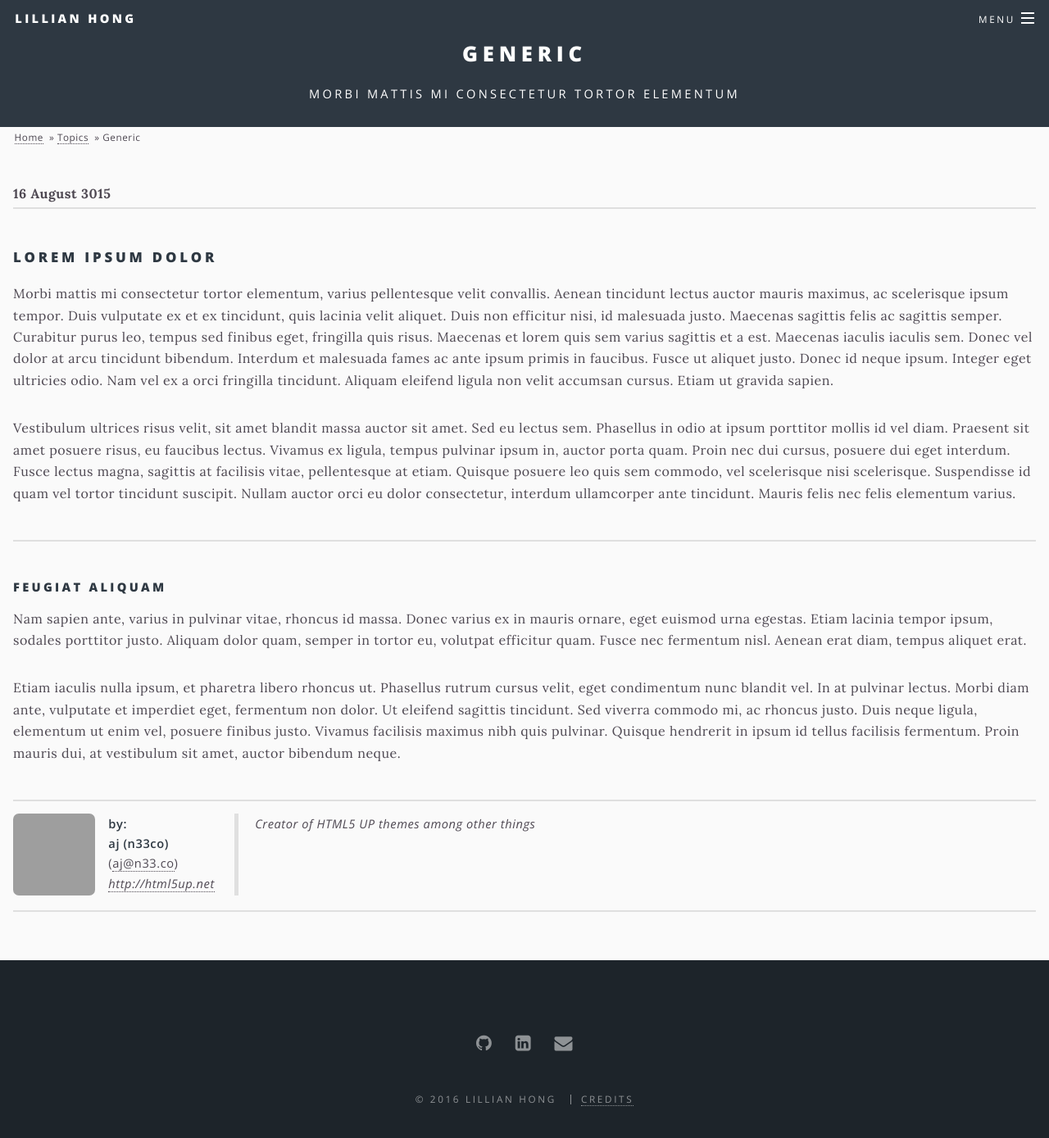
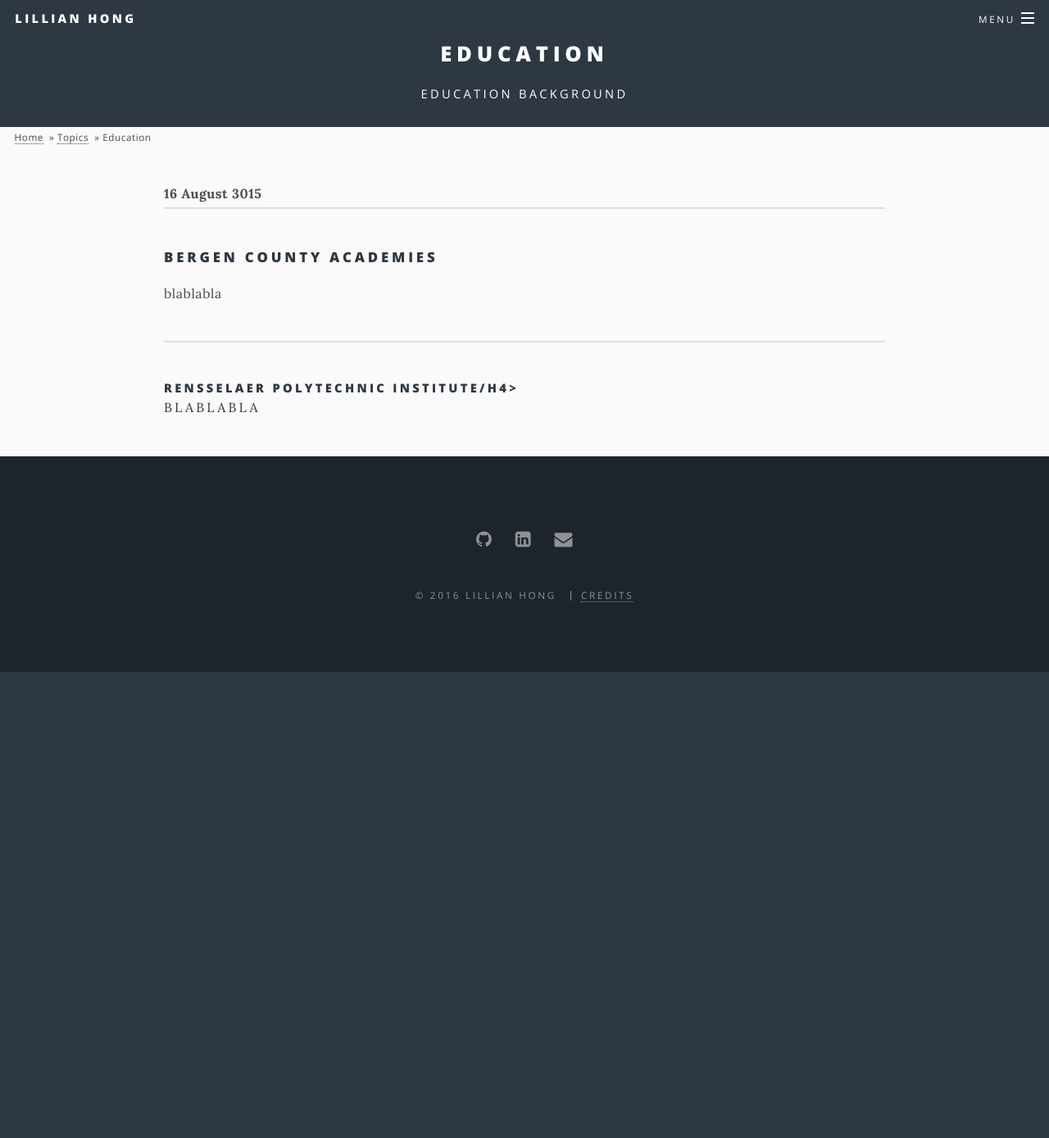
Before and after one commit to lillianhong/lillianhong.github.io, a Jekyll site: the page built from _posts/3015-08-16-generic.html, in a window 1280 px wide and 1400 px high. Shown: the top 1389 px of the window at 82% size. Built offline with Jekyll 4.4.1, drawn with Linux system fonts in a browser that asks for light colours; grey boxes are pictures that could not be loaded.

Commit message:
"generic" education page testing

```diff
--- a/_posts/3015-08-16-generic.html
+++ b/_posts/3015-08-16-generic.html
@@ -1,15 +1,13 @@
 ---
-options: fullwidth
-title: Generic
+title: Education
 categories: topics
-tags: featured
-excerpt: Morbi mattis mi consectetur tortor elementum
-author: n33
+excerpt: Education Background
+
 ---
-	<h3>Lorem ipsum dolor</h3>
-	<p>Morbi mattis mi consectetur tortor elementum, varius pellentesque velit convallis. Aenean tincidunt lectus auctor mauris maximus, ac scelerisque ipsum tempor. Duis vulputate ex et ex tincidunt, quis lacinia velit aliquet. Duis non efficitur nisi, id malesuada justo. Maecenas sagittis felis ac sagittis semper. Curabitur purus leo, tempus sed finibus eget, fringilla quis risus. Maecenas et lorem quis sem varius sagittis et a est. Maecenas iaculis iaculis sem. Donec vel dolor at arcu tincidunt bibendum. Interdum et malesuada fames ac ante ipsum primis in faucibus. Fusce ut aliquet justo. Donec id neque ipsum. Integer eget ultricies odio. Nam vel ex a orci fringilla tincidunt. Aliquam eleifend ligula non velit accumsan cursus. Etiam ut gravida sapien.</p>
-	<p>Vestibulum ultrices risus velit, sit amet blandit massa auctor sit amet. Sed eu lectus sem. Phasellus in odio at ipsum porttitor mollis id vel diam. Praesent sit amet posuere risus, eu faucibus lectus. Vivamus ex ligula, tempus pulvinar ipsum in, auctor porta quam. Proin nec dui cursus, posuere dui eget interdum. Fusce lectus magna, sagittis at facilisis vitae, pellentesque at etiam. Quisque posuere leo quis sem commodo, vel scelerisque nisi scelerisque. Suspendisse id quam vel tortor tincidunt suscipit. Nullam auctor orci eu dolor consectetur, interdum ullamcorper ante tincidunt. Mauris felis nec felis elementum varius.</p>
+	<h3>Bergen County Academies</h3>
+	<p>blablabla</p>
+
 	<hr />
-	<h4>Feugiat aliquam</h4>
-	<p>Nam sapien ante, varius in pulvinar vitae, rhoncus id massa. Donec varius ex in mauris ornare, eget euismod urna egestas. Etiam lacinia tempor ipsum, sodales porttitor justo. Aliquam dolor quam, semper in tortor eu, volutpat efficitur quam. Fusce nec fermentum nisl. Aenean erat diam, tempus aliquet erat.</p>
-	<p>Etiam iaculis nulla ipsum, et pharetra libero rhoncus ut. Phasellus rutrum cursus velit, eget condimentum nunc blandit vel. In at pulvinar lectus. Morbi diam ante, vulputate et imperdiet eget, fermentum non dolor. Ut eleifend sagittis tincidunt. Sed viverra commodo mi, ac rhoncus justo. Duis neque ligula, elementum ut enim vel, posuere finibus justo. Vivamus facilisis maximus nibh quis pulvinar. Quisque hendrerit in ipsum id tellus facilisis fermentum. Proin mauris dui, at vestibulum sit amet, auctor bibendum neque.</p>
+
+	<h4>Rensselaer Polytechnic Institute/h4>
+	<p>blablabla</p>
```
